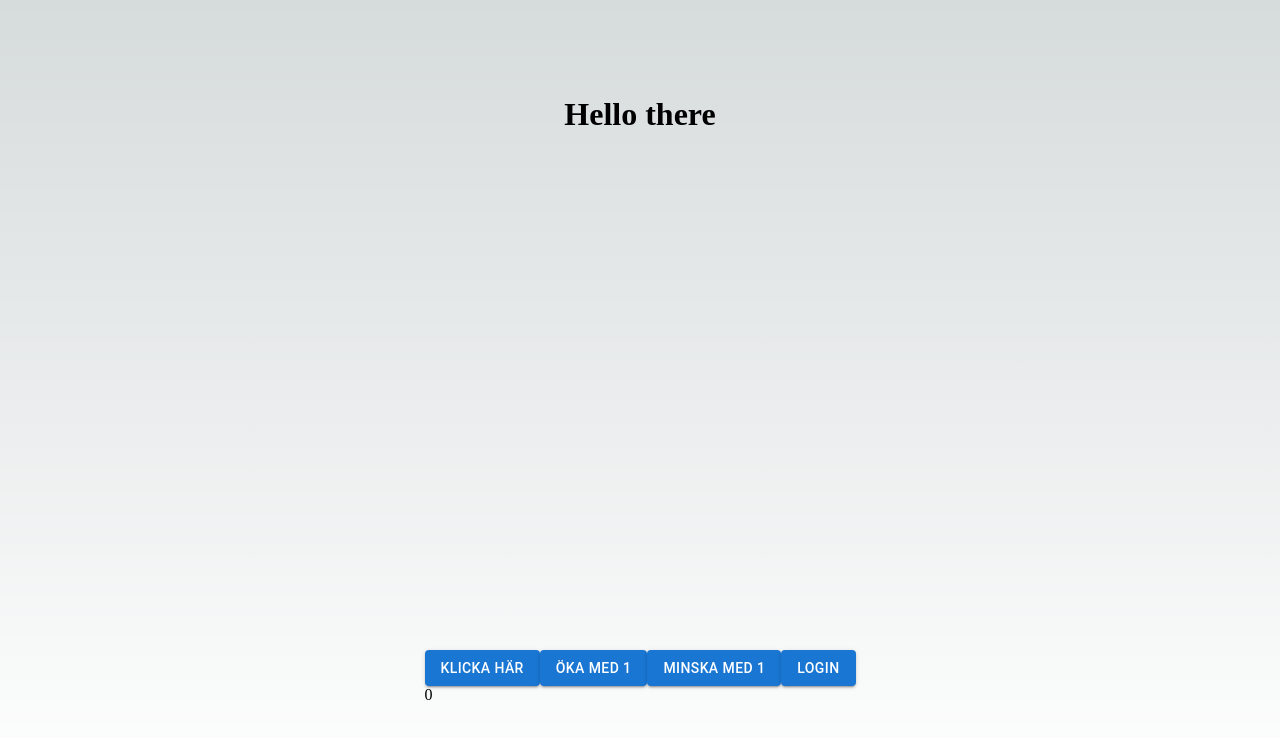
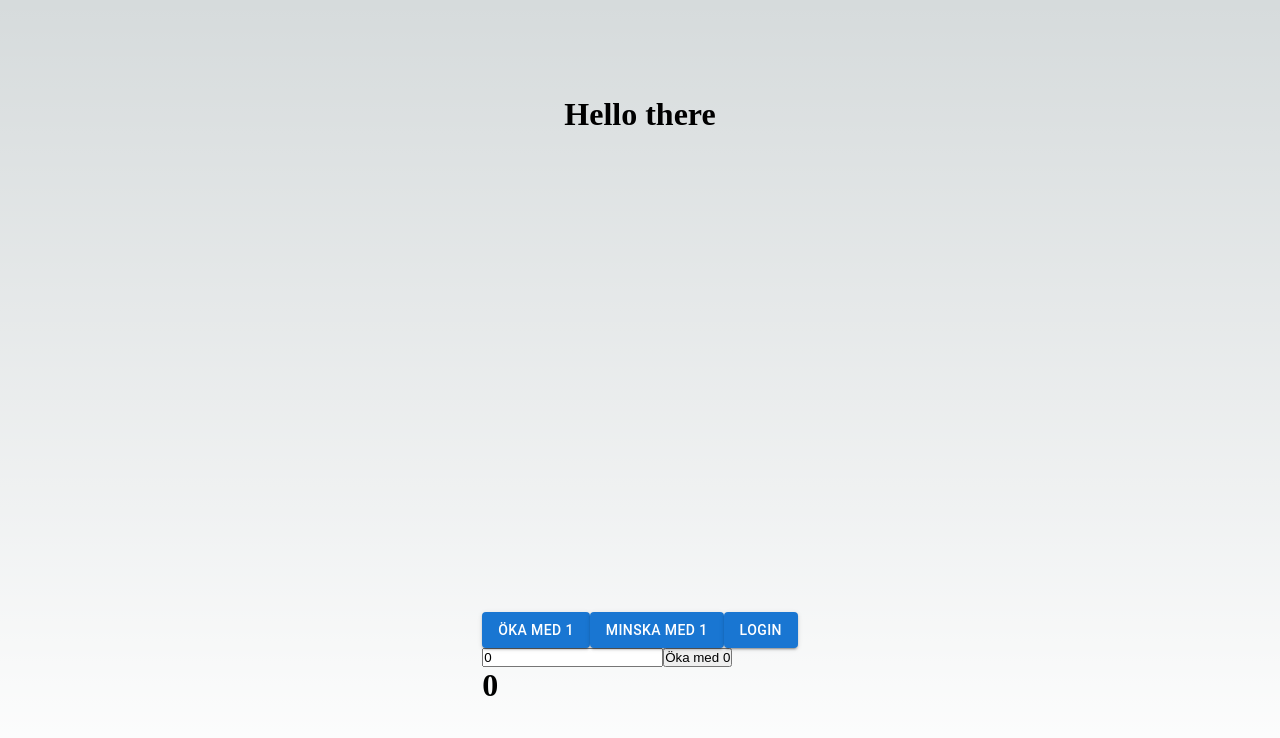
Before and after one commit to Alexandrhall/babbler, a Next.js app: page / in a window 1280 px wide. Shown: the top 738 px of the page. Built offline with nearby package versions, Linux system fonts and the light colour scheme; no server answers; the database is empty.

Commit message:
redux and fix

```diff
--- a/pages/index.tsx
+++ b/pages/index.tsx
@@ -1,12 +1,16 @@
 import Head from "next/head";
 import { Inter } from "@next/font/google";
 import styles from "../styles/Home.module.css";
-import { useEffect } from "react";
+import { useEffect, useState } from "react";
 import { collection, addDoc, getDocs } from "firebase/firestore";
 import { database } from "../src/firebase";
 import Button from "@mui/material/Button";
 import { useAppDispatch, useAppSelector } from "../src/redux/hooks";
-import { decrement, increment } from "../src/redux/counterSlice";
+import {
+  decrement,
+  increment,
+  incrementByAmount,
+} from "../src/redux/counterSlice";
 import Test from "../src/components/Test";
 import { useRouter } from "next/router";
 
@@ -14,6 +18,7 @@ export default function Home() {
   const count = useAppSelector((state) => state.counter.value);
   const dispatch = useAppDispatch();
   const router = useRouter();
+  const [number, setNumber] = useState(0);
 
   const handleClick = () => {
     try {
@@ -52,9 +57,9 @@ export default function Home() {
       <main className={styles.main}>
         <h1>Hello there</h1>
         <div>
-          <Button variant="contained" onClick={handleClick}>
+          {/* <Button variant="contained" onClick={handleClick}>
             Klicka här
-          </Button>
+          </Button> */}
           <Button
             variant="contained"
             onClick={() => {
@@ -79,6 +84,27 @@ export default function Home() {
           >
             login
           </Button>
+          <div>
+            <input
+              type="number"
+              name="number"
+              onChange={(e) => {
+                if (e.target.value === "") {
+                  setNumber(0);
+                } else {
+                  setNumber(parseInt(e.target.value));
+                }
+              }}
+              value={number}
+            />
+            <button
+              onClick={() => {
+                dispatch(incrementByAmount(number));
+              }}
+            >
+              Öka med {number}
+            </button>
+          </div>
           <Test />
         </div>
       </main>
--- a/src/components/Test.tsx
+++ b/src/components/Test.tsx
@@ -3,7 +3,7 @@ import { useAppSelector } from "../redux/hooks";
 
 const Test = () => {
   const count = useAppSelector((state) => state.counter.value);
-  return <div>{count}</div>;
+  return <h1>{count}</h1>;
 };
 
 export default Test;
--- a/src/firebase.ts
+++ b/src/firebase.ts
@@ -18,6 +18,20 @@ const firebaseConfig = {
   measurementId: process.env.NEXT_PUBLIC_FIREBASE_MEASURMENT_ID,
 };
 
+export const getCurrentUser = () => {
+  /**
+   * When we return this promise the promise will resolve to the correct user value if there is one,
+   * else it will return null
+   * Reject will catch any errors inside the API listener
+   */
+  return new Promise((resolve, reject) => {
+    const unsubscribe = auth.onAuthStateChanged((userAuth) => {
+      unsubscribe();
+      resolve(userAuth);
+    }, reject);
+  });
+};
+
 // Initialize Firebase
 const app = initializeApp(firebaseConfig);
 export const database = getFirestore(app);
```
Also changed, not shown: pages/login.tsx (+46 -4 lines), src/contexts/authContext.tsx (+28 -26 lines).
